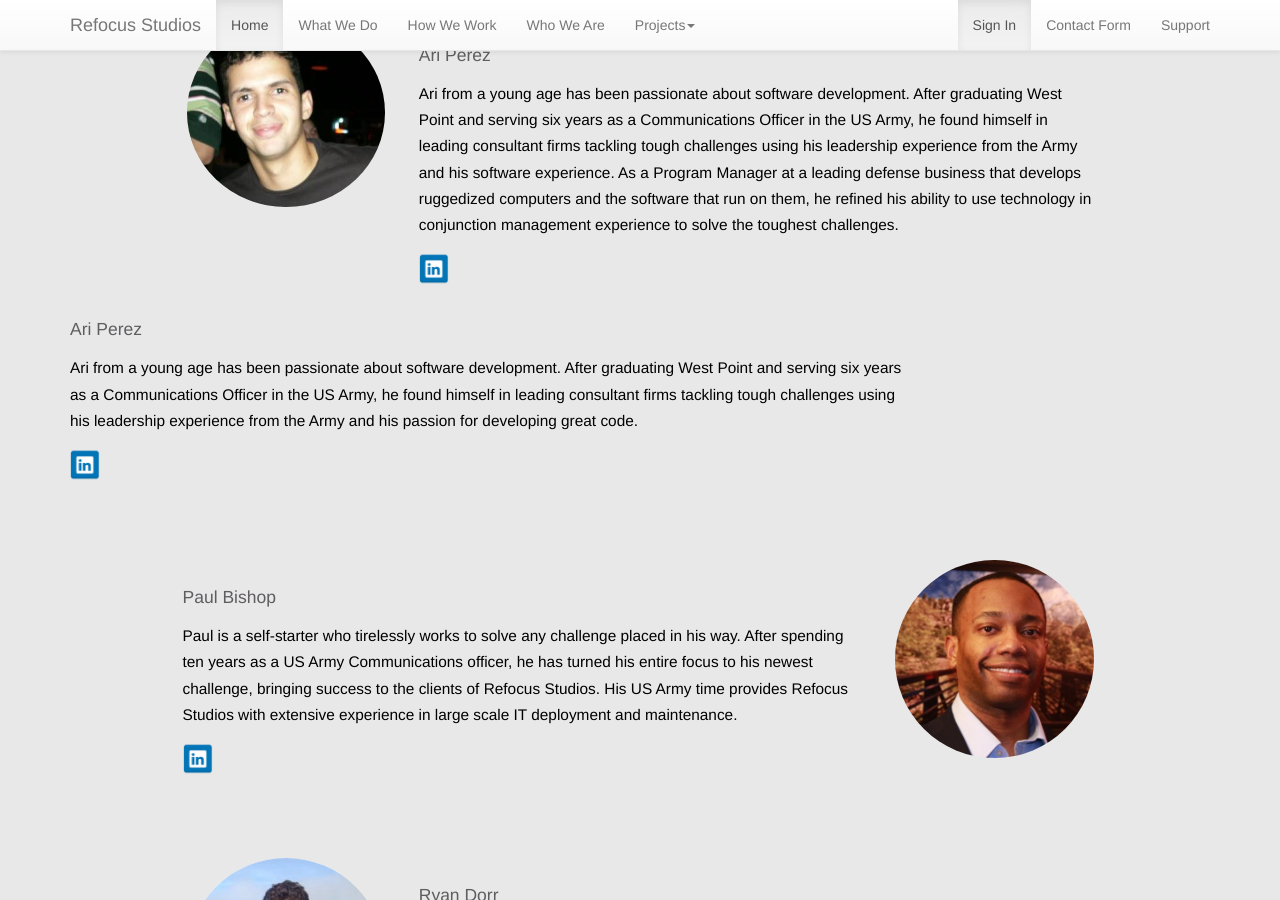
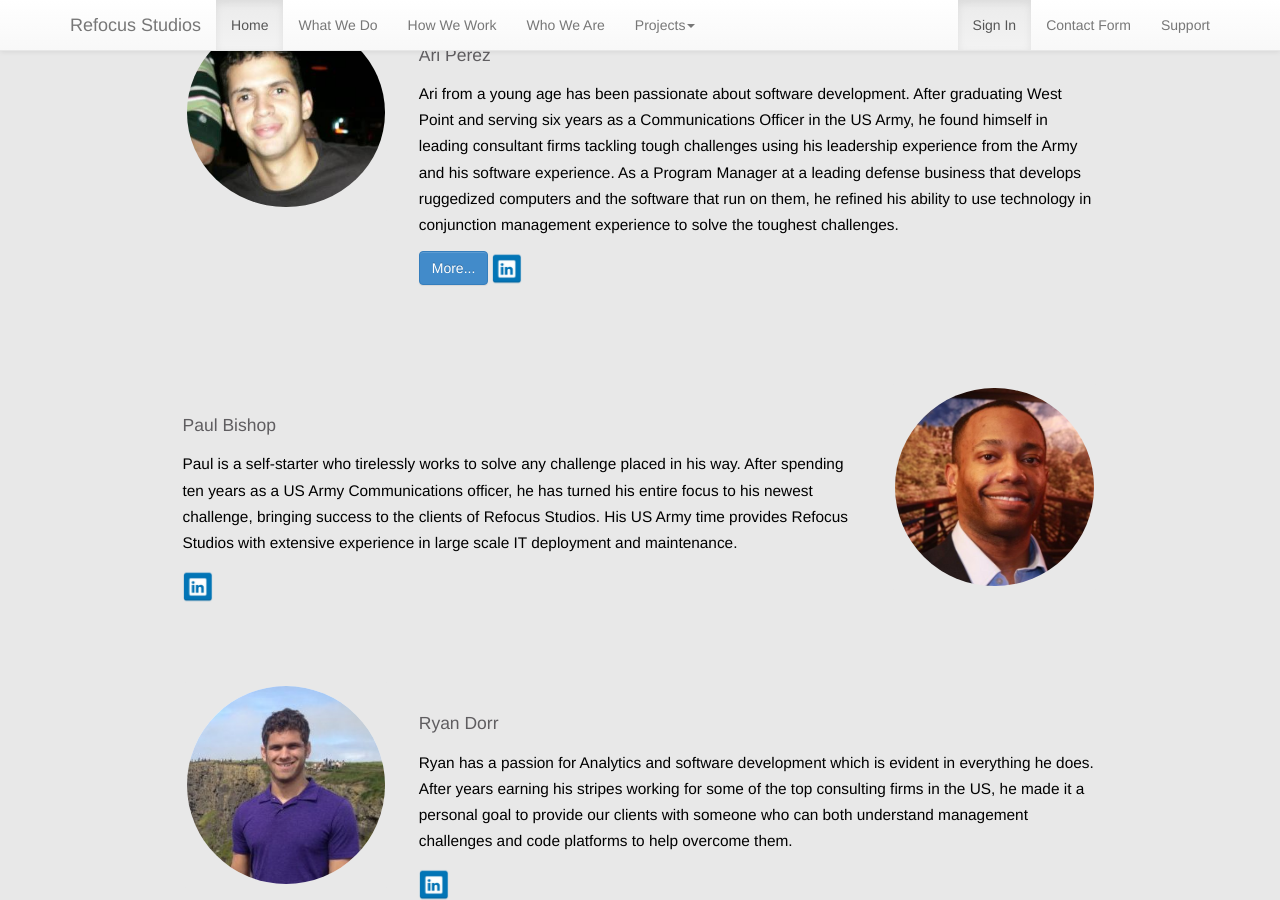
Before and after one commit to refocus-studios/refocus-studios.github.io, a Jekyll site: the page index.html, which Jekyll copies as it is, in a window 1280 px wide and 900 px high, scrolled down 1715 px. Built offline with Jekyll 4.4.1, drawn with Linux system fonts in a browser that asks for light colours; nearby versions of some CDN libraries; Markdown is read by kramdown in place of the engine named in the settings.

Commit message:
Added Modal

```diff
--- a/index.html
+++ b/index.html
@@ -148,14 +148,48 @@
                     <p>
                         Ari from a young age has been passionate about software development. After graduating West Point and serving six years as a Communications Officer in the US Army, he found himself in leading consultant firms tackling tough challenges using his leadership experience from the Army and his software experience. As a Program Manager at a leading defense business that develops ruggedized computers and the software that run on them, he refined his ability to use technology in conjunction management experience to solve the toughest challenges.
                     </p>
+
+                    <!--Modal Button-->
+                    <div class="bs-example" style="padding-bottom: 24px;">
+                        <button class="btn btn-primary btn-md" data-toggle="modal" data-target="#myModal">
+                            More...
+                        </button>
+                        <a href="http://www.linkedin.com/profile/view?id=71368820">
+                            <img src="/images/logo_linkedin.jpg" style="width: 30px; height: 40px;">
+                        </a>
+                    </div><!-- /Modal Button -->
+                </div>
+
+            <!-- Modal -->
+            <div class="modal fade" id="myModal" tabindex="-1" role="dialog" aria-labelledby="myModalLabel" aria-hidden="true">
+              <div class="modal-dialog">
+                <div class="modal-content" style="background-color: rgb(232,232,232)">
+                  <div class="modal-header">
+                    <button type="button" class="close" data-dismiss="modal" aria-hidden="true">&times;</button>
+                    <h4 class="modal-title" id="myModalLabel">Ari Perez</h4>
+                  </div>
+                  <div class="modal-body">
+
+                    <h2>Background</h2>
+                    <p>
+                        Ari from a young age has been passionate about software development. After graduating West Point and serving six years as a Communications Officer in the US Army, he found himself in leading consultant firms tackling tough challenges using his leadership experience from the Army and his passion for developing great code.
+                    </p>
                     <a href="http://www.linkedin.com/profile/view?id=71368820">
                         <img src="/images/logo_linkedin.jpg" style="width: 30px; height: 40px;">
                     </a>
-                </div>
+
+                  </div>
+                  <div class="modal-footer">
+                    <button type="button" class="btn btn-primary btn-md" data-dismiss="modal">Close</button>
+
+                  </div>
+                </div><!-- /.modal-content -->
+              </div><!-- /.modal-dialog -->
+            </div><!-- /.modal -->
 
 
             </div>
-            <div class="col-sm-9 ft-copy">
+            <!-- <div class="col-sm-9 ft-copy">
                 <h2>Ari Perez</h2>
                 <p>
                     Ari from a young age has been passionate about software development. After graduating West Point and serving six years as a Communications Officer in the US Army, he found himself in leading consultant firms tackling tough challenges using his leadership experience from the Army and his passion for developing great code.
@@ -164,7 +198,7 @@
                     <img src="/images/logo_linkedin.jpg" style="width: 30px; height: 40px;">
                 </a>
 
-            </div>
+            </div> -->
         </div>
 <!--End Ari's Bio-->
 
```
Also changed, not shown: 1 other file.
